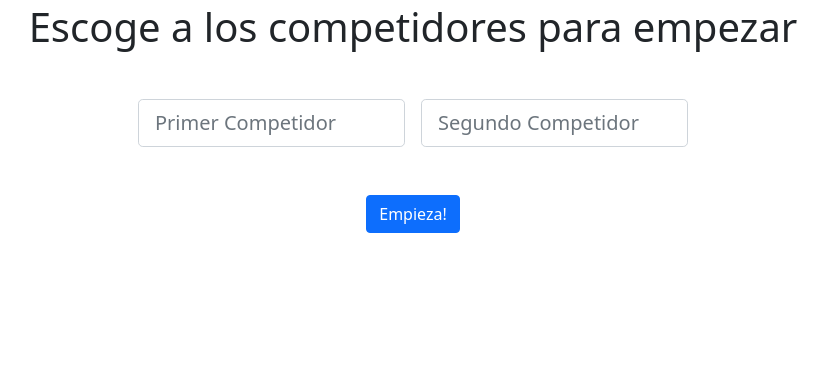
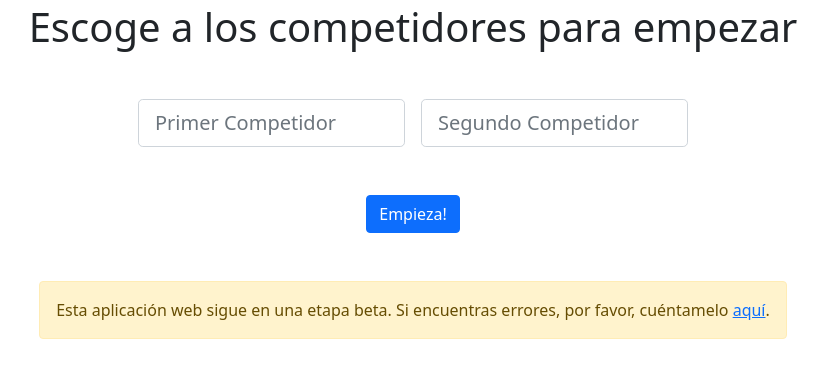
Before and after one commit to jnegrete2005/JuradoFMS, a Django app: page /vota/ in a window 1280 px wide. Shown: the part 101-482 px from the top of the page, without its empty margins (227-1055 px from the left). Run offline with Django 3.2, Linux system fonts and the light colour scheme.

Commit message:
Add beta warning

```diff
--- a/vote/templates/vote/index.html
+++ b/vote/templates/vote/index.html
@@ -125,6 +125,15 @@
         <div class="row">
           <div class="col d-flex justify-content-center">
             <input type="submit" role="button" class="btn btn-primary" value="Empieza!" id="submit-comps">
+          </div>
+        </div>
+
+        <div class="row mt-5">
+          <div class="col d-flex justify-content-center">
+            <div class="alert alert-warning" role="alert">
+              Esta aplicación web sigue en una etapa beta. Si encuentras errores,
+              por favor, cuéntamelo <a href="https://github.com/jnegrete2005/JuradoFMS/issues/new">aquí</a>.
+            </div>
           </div>
         </div>
       </form>
```
